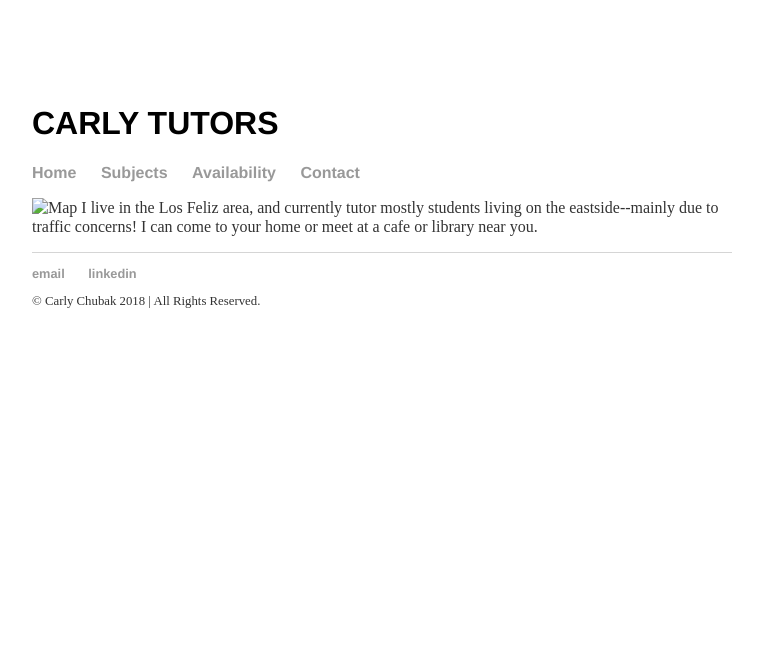
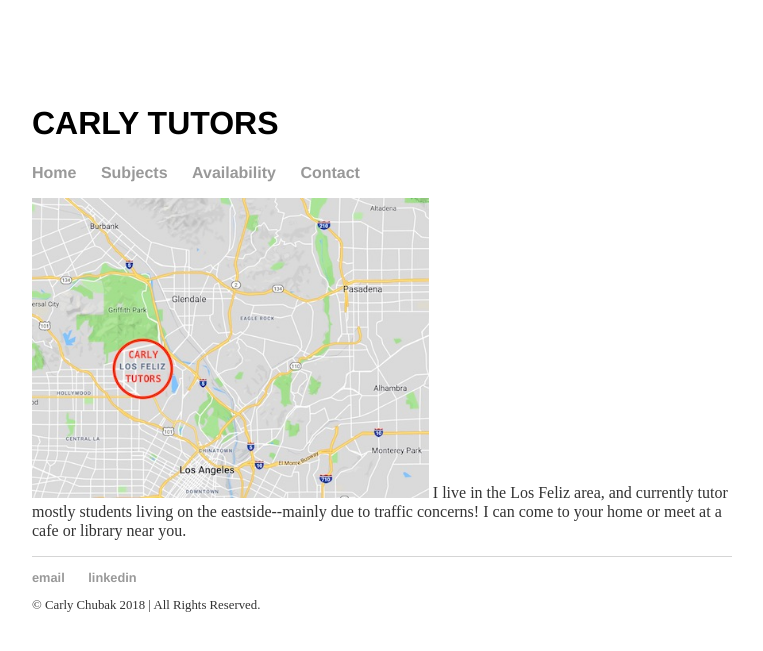
Before and after one commit to carlychubak/tutor, a Jekyll site: the page built from avail/index.html, in a window 1280 px wide. Shown: the top 651 px of the page, without its empty margins (258-1021 px from the left). Built offline with Jekyll 4.4.1, drawn with Linux system fonts in a browser that asks for light colours.

Commit message:
Move images

```diff
--- a/avail/index.html
+++ b/avail/index.html
@@ -5,7 +5,7 @@
 <div class="blurb">
 
 
-	<p><img src="tutor/map.jpg" alt="Map" height="300">
+	<p><img src="/images/map.jpg" alt="Map" height="300">
 	I live in the Los Feliz area, and currently tutor mostly students
   living on the eastside--mainly due to traffic concerns!  I can come to your
   home or meet at a cafe or library near you.
--- a/index.html
+++ b/index.html
@@ -4,7 +4,7 @@
 ---
 <div class="blurb">
 
-	<p><img src="me.jpg" alt="Carly Chubak" style="float: right;" height="300" />
+	<p><img src="/images/me.jpg" alt="Carly Chubak" style="float: right;" height="300" />
 	If you need help with both right- and left-brained subjects, look no further!
 	</p>
 
```
Also changed, not shown: images/map.jpg (renamed from map.jpg), images/me.jpg (renamed from me.jpg).
